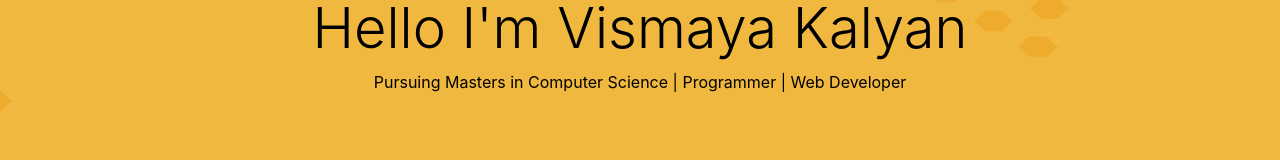
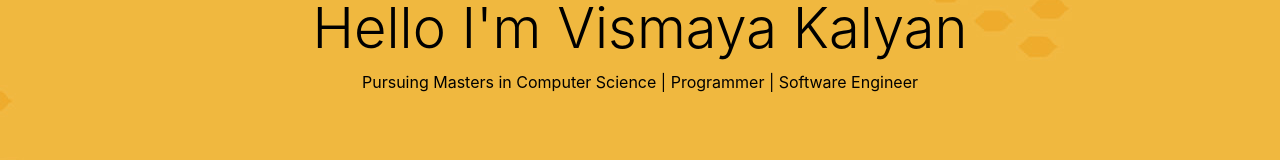
Before and after one commit to vismaya-kalyan/vismaya-kalyan.github.io, a website: page index.html in a window 1280 px wide. Shown: the part 295-455 px from the top of the page. Drawn offline with nearby package versions, Linux system fonts and the light colour scheme.

Commit message:
changed tag line

```diff
--- a/index.html
+++ b/index.html
@@ -83,7 +83,7 @@
     <div id="head-content" class="head-content text-center">
         <div class="container">
             <h1 class="display-4">Hello I'm Vismaya Kalyan</h1>
-            <p>Pursuing Masters in Computer Science | Programmer | Web Developer </p>
+            <p>Pursuing Masters in Computer Science | Programmer | Software Engineer </p>
             <a href="#projects"><img class="symbol" src="./images/arrow.png"></a>
         </div>
     </div>
```
